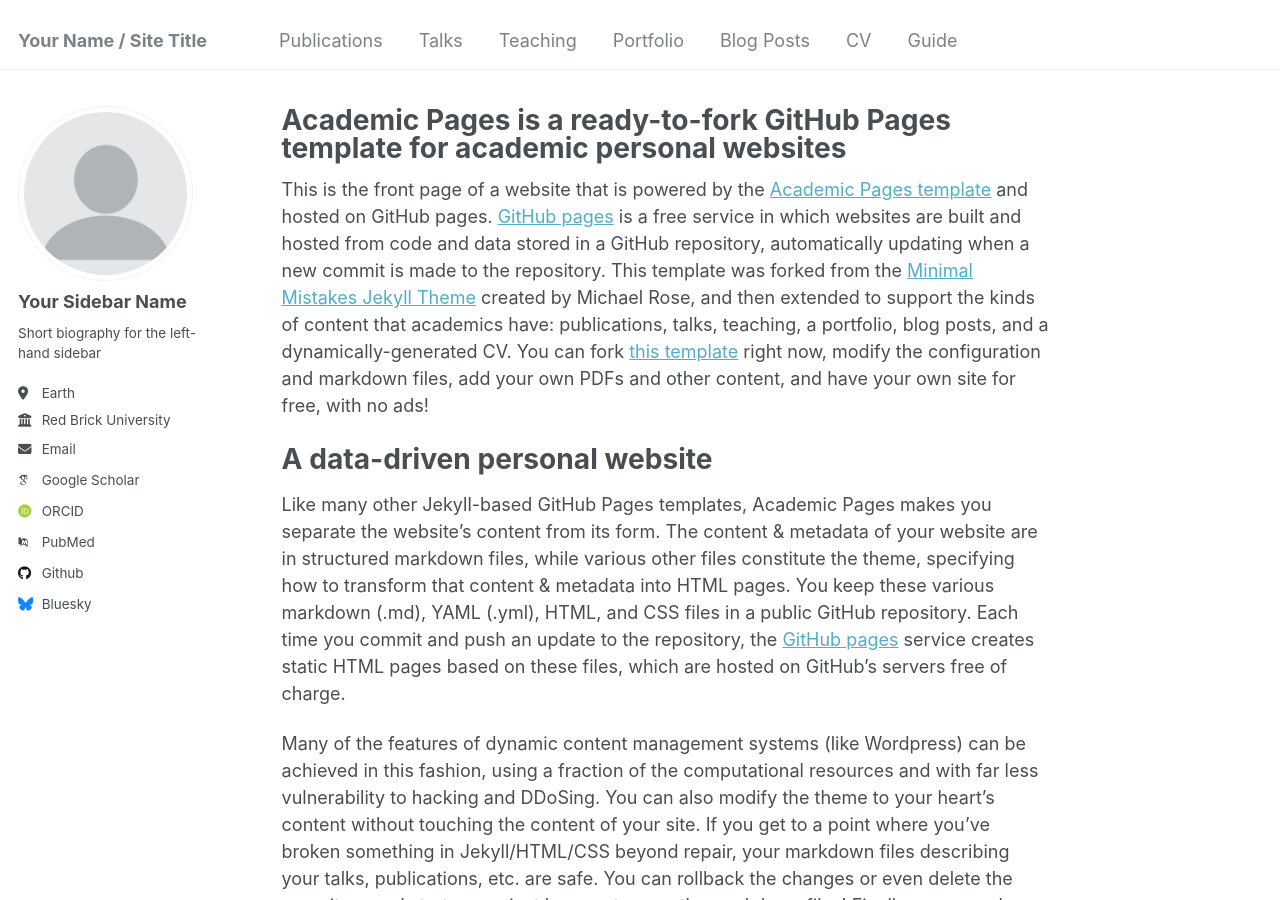
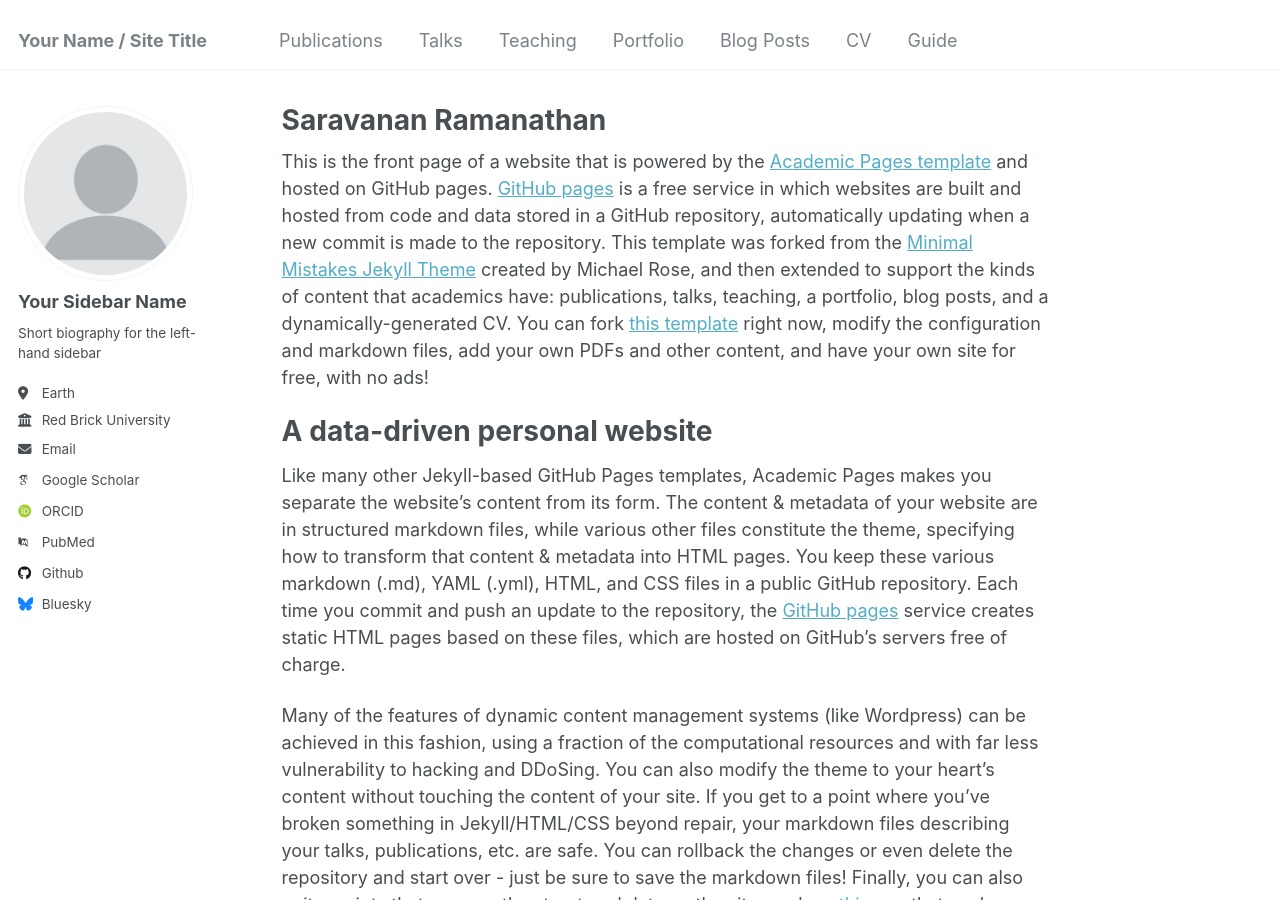
Before and after one commit to saravana016/saravana016.github.io, a Jekyll site: the page built from _pages/about.md, in a window 1280 px wide and 900 px high. Built offline with Jekyll 4.4.1, drawn with Linux system fonts in a browser that asks for light colours; some web fonts are replaced.

Commit message:
Update about.md

```diff
--- a/_pages/about.md
+++ b/_pages/about.md
@@ -1,6 +1,6 @@
 ---
 permalink: /
-title: "Academic Pages is a ready-to-fork GitHub Pages template for academic personal websites"
+title: "Saravanan Ramanathan"
 author_profile: true
 redirect_from:
   - /about/
```
